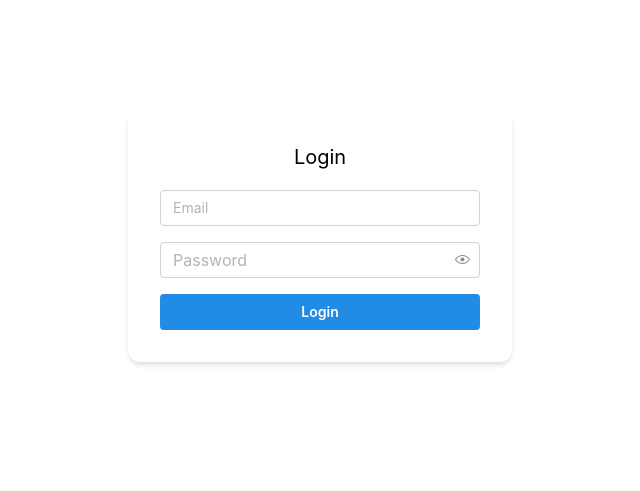
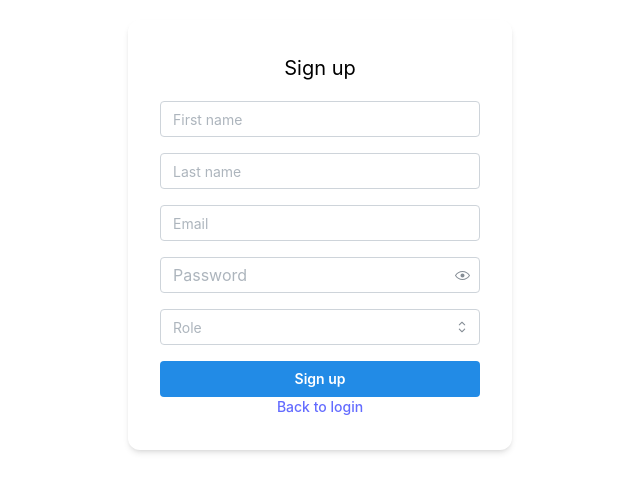
Before and after one commit to igorlakic2/freelance-platform-fe, a React (Vite) app: page /sign-up in a window 1280 px wide. Before the commit this address led to /login. Shown: the part 165-656 px from the top of the page, without its empty margins (320-960 px from the left). Built offline with nearby package versions, Linux system fonts and the light colour scheme.

Commit message:
added basic sign up page

```diff
--- /dev/null
+++ b/src/components/form/FormSelect.tsx
@@ -0,0 +1,31 @@
+import { Select, type SelectProps } from "@mantine/core";
+import { Controller, useFormContext } from "react-hook-form";
+import type { SharedFormProps } from "../../types/CommonTypes";
+
+type Props<T> = SharedFormProps<T> & SelectProps;
+
+export const FormSelect = <T,>({ controlKey, ...rest }: Props<T>) => {
+  const { control } = useFormContext();
+  return (
+    <Controller
+      control={control}
+      name={controlKey}
+      render={({ field, fieldState: { error } }) => (
+        <>
+          <Select
+            {...field}
+            value={field.value ?? ""}
+            onChange={(_value, option) =>
+              field.onChange(!!option ? option.value : null)
+            }
+            error={error?.message}
+            classNames={{
+              error: "text-left",
+            }}
+            {...rest}
+          />
+        </>
+      )}
+    />
+  );
+};
--- a/src/pages/LoginPage.tsx
+++ b/src/pages/LoginPage.tsx
@@ -1,7 +1,7 @@
 import { zodResolver } from "@hookform/resolvers/zod";
 import { Button, Text } from "@mantine/core";
 import { useAuth } from "../auth/useAuth";
-import { useNavigate } from "react-router-dom";
+import { Link, useNavigate } from "react-router-dom";
 import useLogin from "../hooks/useLogin";
 import { useForm, type SubmitHandler } from "react-hook-form";
 import type { LoginType } from "../types/AuthTypes";
@@ -39,7 +39,11 @@ const LoginPage = () => {
         </Text>
         <div className="flex flex-col gap-4 mt-4">
           <div>
-            <FormTextInput<LoginType> controlKey="email" placeholder="Email" />
+            <FormTextInput<LoginType>
+              controlKey="email"
+              placeholder="Email"
+              withAsterisk
+            />
           </div>
           <div>
             <FormPasswordInput<LoginType>
@@ -58,6 +62,11 @@ const LoginPage = () => {
             </Button>
           </div>
         </div>
+        <div>
+          <Text size="sm">
+            Don't have an account? <Link to="/sign-up">Sign up now.</Link>
+          </Text>
+        </div>
       </div>
     </FormProvider>
   );
--- /dev/null
+++ b/src/pages/SignUpPage.tsx
@@ -0,0 +1,89 @@
+import { zodResolver } from "@hookform/resolvers/zod";
+import { Button, Text } from "@mantine/core";
+import { Link, useNavigate } from "react-router-dom";
+import { useForm, type SubmitHandler } from "react-hook-form";
+import type { SignUpType } from "../types/AuthTypes";
+import { SignUpSchema } from "../validators/AuthValidators";
+import FormProvider from "../components/form/FormProvider";
+import { FormPasswordInput } from "../components/form/FormPasswordInput";
+import { FormTextInput } from "../components/form/FormTextInput";
+import { FormSelect } from "../components/form/FormSelect";
+import useSignUp from "../hooks/useSignUp";
+
+const SignUpPage = () => {
+  const navigate = useNavigate();
+
+  const signUpMutation = useSignUp();
+
+  const formMethods = useForm<SignUpType>({
+    resolver: zodResolver(SignUpSchema),
+  });
+
+  const { handleSubmit } = formMethods;
+
+  const onSubmit: SubmitHandler<SignUpType> = (data) => {
+    signUpMutation.mutate(data, {
+      onSuccess: () => navigate("/login"),
+    });
+  };
+
+  return (
+    <FormProvider onSubmit={handleSubmit(onSubmit)} methods={formMethods}>
+      <div className="w-full md:w-sm p-8 shadow-md rounded-xl">
+        <Text size="xl" className="text-center">
+          Sign up
+        </Text>
+        <div className="flex flex-col gap-4 mt-4">
+          <div>
+            <FormTextInput<SignUpType>
+              controlKey="firstName"
+              placeholder="First name"
+            />
+          </div>
+          <div>
+            <FormTextInput<SignUpType>
+              controlKey="lastName"
+              placeholder="Last name"
+            />
+          </div>
+          <div>
+            <FormTextInput<SignUpType> controlKey="email" placeholder="Email" />
+          </div>
+          <div>
+            <FormPasswordInput<SignUpType>
+              controlKey="password"
+              placeholder="Password"
+            />
+          </div>
+          <div>
+            <FormSelect<SignUpType>
+              controlKey="role"
+              data={[
+                { label: "Client", value: "CLIENT" },
+                { label: "Freelancer", value: "FREELANCER" },
+              ]}
+              placeholder="Role"
+              clearable
+            />
+          </div>
+          <div className="w-full">
+            <Button
+              variant="filled"
+              type="submit"
+              fullWidth
+              className="py-4 text-lg"
+              loading={signUpMutation.isPending}
+            >
+              Sign up
+            </Button>
+            <Text size="sm">
+              <Link to="/login">Back to login</Link>
+            </Text>
+          </div>
+        </div>
+      </div>
+    </FormProvider>
+  );
+};
+
+export default SignUpPage;
--- a/src/routes/Content.tsx
+++ b/src/routes/Content.tsx
@@ -7,11 +7,28 @@ import UsersPage from "../pages/UsersPage";
 import ProfilePage from "../pages/ProfilePage";
 import ProposalsPage from "../pages/ProposalsPage";
 import JobsPage from "../pages/job/JobsPage";
+import SignUpPage from "../pages/SignUpPage";
 
 const Content = () => {
   return (
     <div>
       <Routes>
+        <Route
+          path="/login"
+          element={
+            <PublicRoute>
+              <LoginPage />
+            </PublicRoute>
+          }
+        />
+        <Route
+          path="/sign-up"
+          element={
+            <PublicRoute>
+              <SignUpPage />
+            </PublicRoute>
+          }
+        />
         <Route
           path="/login"
           element={
```
